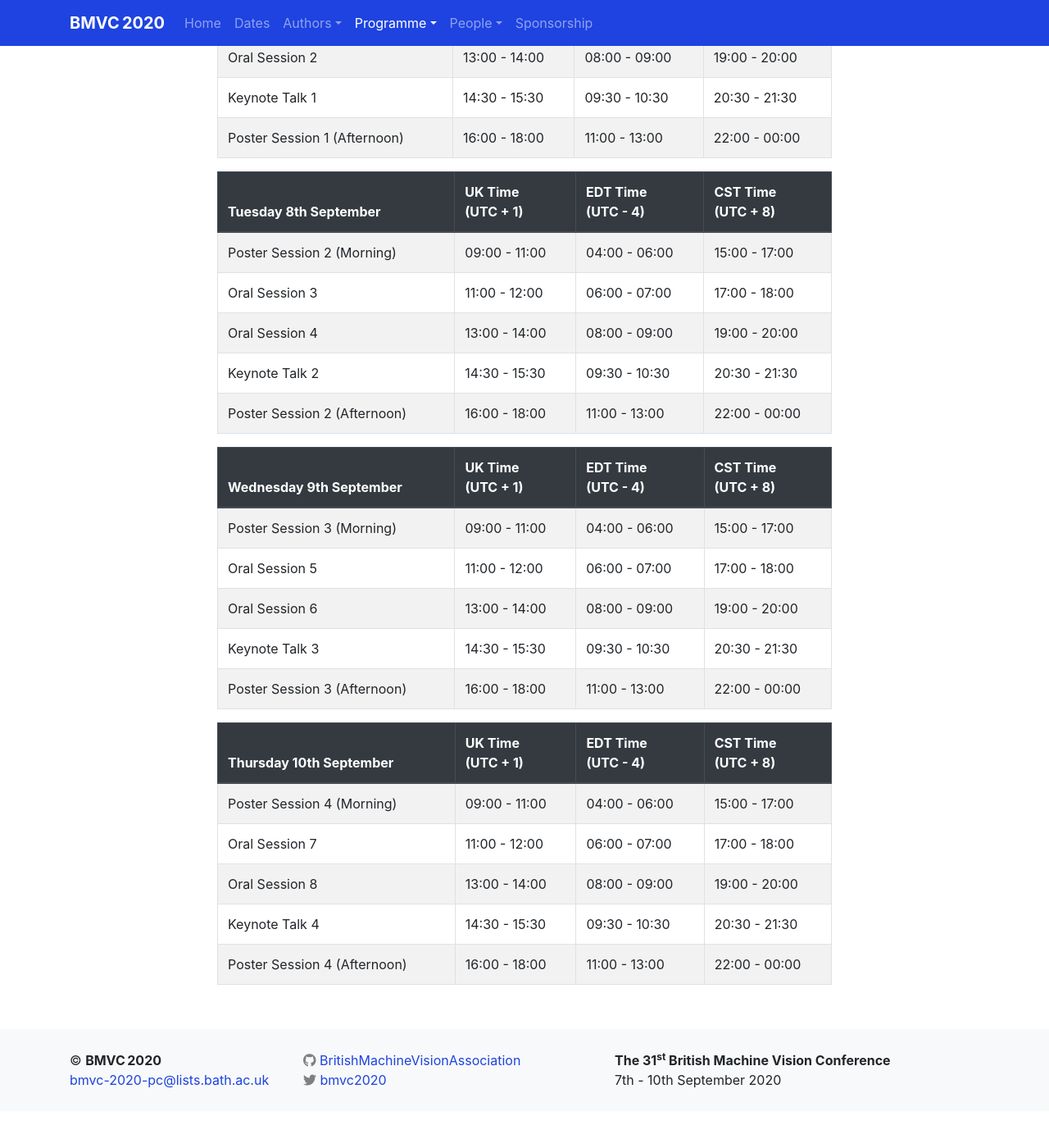
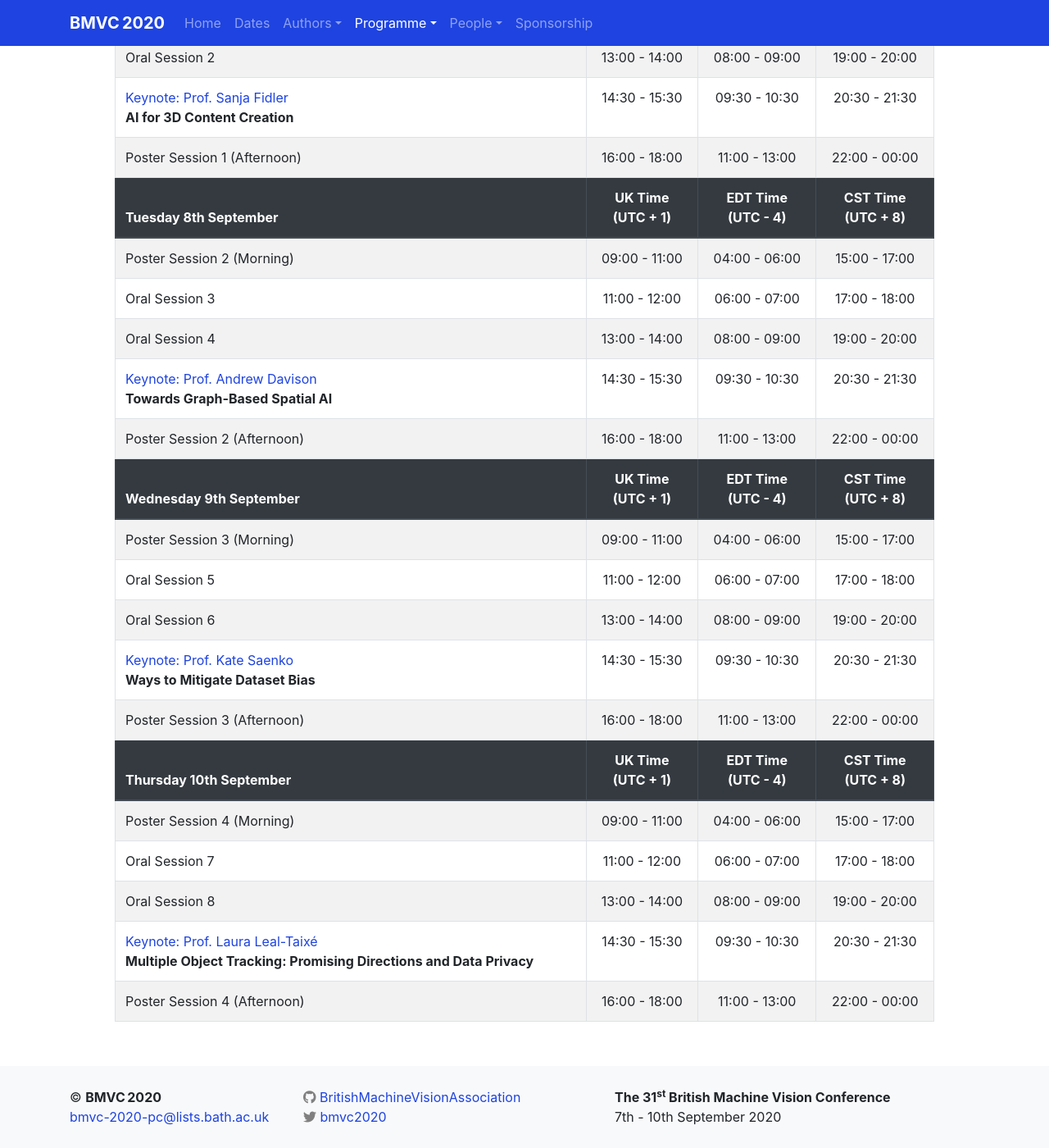
Before and after one commit to BritishMachineVisionAssociation/BMVC2021, a Jekyll site: the page built from programme/schedule.md, in a window 1280 px wide and 1400 px high, scrolled down 297 px. Shown: the whole window at 82% size. Built offline with Jekyll 4.4.1, drawn with Linux system fonts in a browser that asks for light colours; nearby versions of some CDN libraries; before the commit the page ends 1652 px from its top, so only the background shows below that.

Commit message:
Added linking to keynotes.

```diff
--- a/_data/programme.yml
+++ b/_data/programme.yml
@@ -1,10 +1,12 @@
 keynotes:
   - name: Prof. Sanja Fidler
+    id: keynote-1
     img: /assets/images/mugshots/sanja_fidler.jpg
     url: "https://www.cs.utoronto.ca/~fidler/"
     title: "AI for 3D Content Creation"
     job: Faculty at University of Toronto and a Director of AI at NVIDIA
   - name: Prof. Laura Leal-Taixé
+    id: keynote-4
     img: /assets/images/mugshots/lealtaixe.jpg
     url: "https://dvl.in.tum.de/team/lealtaixe/"
     title: "Multiple Object Tracking: Promising Directions and Data Privacy"
@@ -12,11 +14,13 @@ keynotes:
     abstract: "Is the performance on multiple object tracking benchmarks saturating? What seem to be promising new research directions? I will first analyze the performance of recent methods, and show how powerful a simple object detector regressor can be for MOT. This analysis will uncover the main challenges that as a community we are still not tackling.
 I will then move towards end-to-end learning for MOT, and explain how graph neural networks can open the path to new research directions. Finally, I will show how computer vision tools can help us in handling data privacy in MOT benchmarks."
   - name: Prof. Kate Saenko
+    id: keynote-3
     img: /assets/images/mugshots/kate_saenko.png
     url: "http://ai.bu.edu/ksaenko.html"
     title: "Ways to Mitigate Dataset Bias"
     job: Faculty at Boston University
   - name: Prof. Andrew Davison
+    id: keynote-2
     img: /assets/images/mugshots/andy_davison.jpg
     url: "https://www.doc.ic.ac.uk/~ajd/"
     title: "Towards Graph-Based Spatial AI"
--- a/_data/schedule.yml
+++ b/_data/schedule.yml
@@ -20,6 +20,7 @@ schedule:
         start-time: "14:30"
         end-time: "15:30"
         data: "[DATA]"
+        keynote-id: keynote-1
       - session: Poster Session 1 (Afternoon)
         start-time: "16:00"
         end-time: "18:00"
@@ -42,6 +43,7 @@ schedule:
         start-time: "14:30"
         end-time: "15:30"
         data: "[DATA]"
+        keynote-id: keynote-2
       - session: Poster Session 2 (Afternoon)
         start-time: "16:00"
         end-time: "18:00"
@@ -64,6 +66,7 @@ schedule:
         start-time: "14:30"
         end-time: "15:30"
         data: "[DATA]"
+        keynote-id: keynote-3
       - session: Poster Session 3 (Afternoon)
         start-time: "16:00"
         end-time: "18:00"
@@ -86,6 +89,7 @@ schedule:
         start-time: "14:30"
         end-time: "15:30"
         data: "[DATA]"
+        keynote-id: keynote-4
       - session: Poster Session 4 (Afternoon)
         start-time: "16:00"
         end-time: "18:00"
--- a/programme/schedule.md
+++ b/programme/schedule.md
@@ -6,9 +6,9 @@ permalink: /programme/schedule/
 
 
 <div class="row pl-2 pr-2 pt-2 pb-2 mx-auto justify-content-center">
+
+	<table class="table table-striped table-bordered" style="max-width: 1000px;">
 {% for day in site.data.schedule.schedule %}
-	<table class="table table-striped table-bordered" style="max-width: 750px;">
-
 	  	<thead class="thead-dark">
 		  	<!--<tr><th scope="col" colspan="4">{{ day.day }}</th></tr>
 		    <tr><th scope="col">Session</th>
@@ -17,9 +17,9 @@ permalink: /programme/schedule/
 		        <th scope="col">CST Time<br>(UTC + 8)</th>
 		    </tr>-->
 		    <tr><th scope="col">{{ day.day }}</th>
-		        <th scope="col">UK Time<br>(UTC + 1)</th>
-		        <th scope="col">EDT Time<br>(UTC - 4)</th>
-		        <th scope="col">CST Time<br>(UTC + 8)</th>
+		        <th scope="col" style="text-align: center;">UK Time<br>(UTC + 1)</th>
+		        <th scope="col" style="text-align: center;">EDT Time<br>(UTC - 4)</th>
+		        <th scope="col" style="text-align: center;">CST Time<br>(UTC + 8)</th>
 		    </tr>
 	    </thead>
         <tbody>
@@ -27,16 +27,30 @@ permalink: /programme/schedule/
         		{% capture start-mins %}{{ session.start-time | split: ":" | last }}{% endcapture %}
         		{% capture end-mins %}{{ session.end-time | split: ":" | last }}{% endcapture %}
             <tr>
-                <td>{{ session.session }}</td>
-                <td>{{ session.start-time | append: ":" | append: start-mins | date: "%H:%M" }} -
+                <td>
+                	{% if session.keynote-id %}
+                		{% assign keynote_details = site.data.programme.keynotes | where: "id", session.keynote-id | first %}
+                		<a href="{{site.baseurl}}/programme/keynotes/#{{session.keynote-id}}">Keynote: {{ keynote_details.name }}</a><br><b>{{keynote_details.title}}</b>
+                	{% else %}
+                		{{ session.session }}
+                	{% endif %}
+            	</td>
+                <td style="text-align: center;">
+                	{{ session.start-time | append: ":" | append: start-mins | date: "%H:%M" }} -
                     {{ session.end-time   | append: ":" | append: end-mins | date: "%H:%M" }}</td>
-                <td>{{ session.start-time | plus: -5 | append: ":" | append: start-mins | date: "%H:%M" }} -
+                <td style="text-align: center;">
+                	{{ session.start-time | plus: -5 | append: ":" | append: start-mins | date: "%H:%M" }} -
                     {{ session.end-time   | plus: -5 | append: ":" | append: end-mins | date: "%H:%M" }}</td>
-                <td>{{ session.start-time | plus: 6 | append: ":" | append: start-mins | date: "%H:%M" }} -
+                <td style="text-align: center;">
+                	{{ session.start-time | plus: 6 | append: ":" | append: start-mins | date: "%H:%M" }} -
                     {{ session.end-time   | plus: 6 | append: ":" | append: end-mins | date: "%H:%M" }}</td>
             </tr>
             {% endfor %}
         </tbody>
+        <tbody >
+
+        </tbody>
+{% endfor %}
     </table>
-{% endfor %}
+
 </div>
```
Also changed, not shown: programme/keynotes.md (+3 -2 lines).
